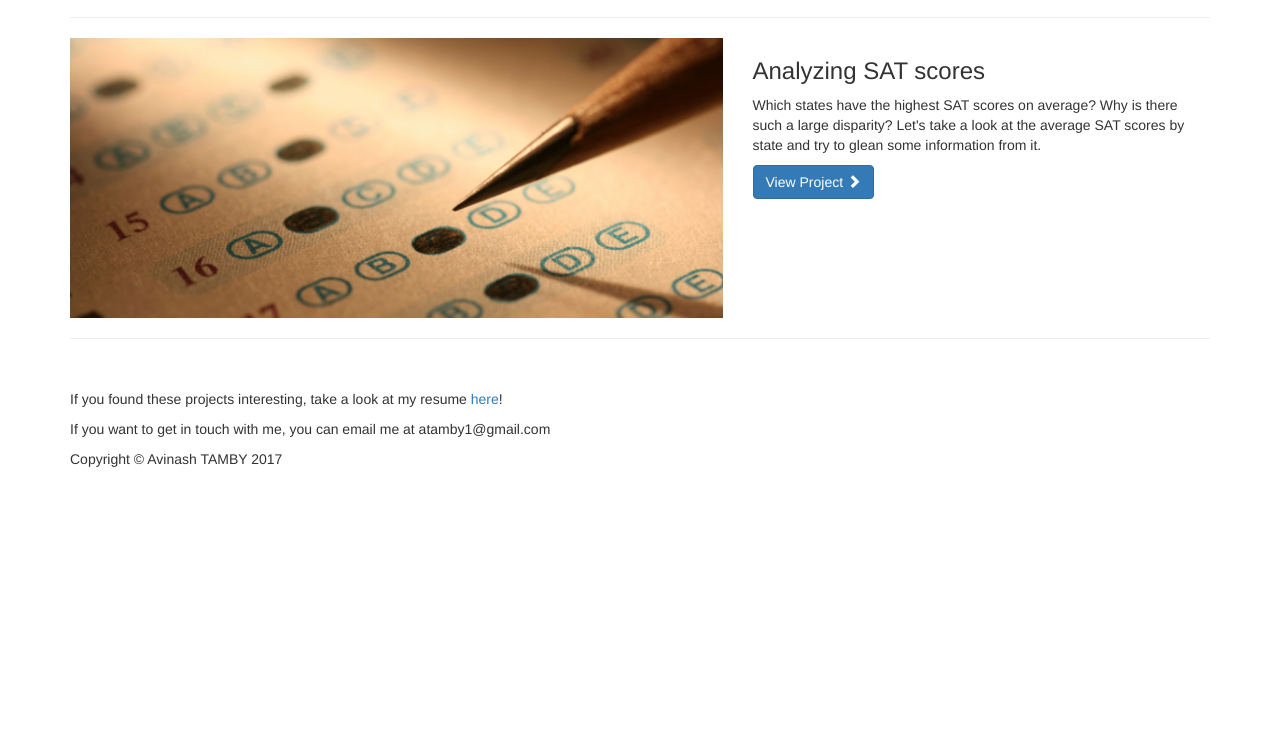
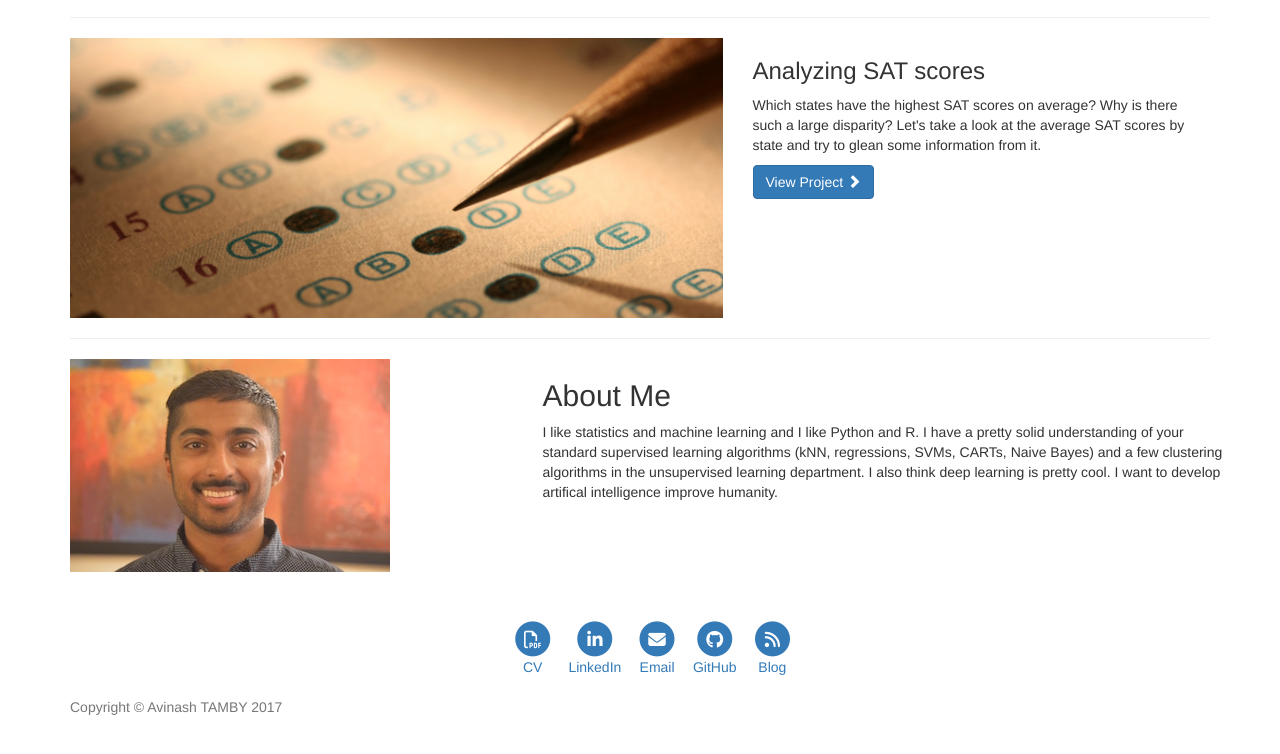
Before and after one commit to atamby1/portfolio, a plain HTML site: page index.html in a window 1280 px wide. Shown: the part 1780-2534 px from the top of the page. Before the commit the page ends 2309 px from the top, so only its background shows below. Drawn offline with Linux system fonts and the light colour scheme.

Commit message:
added more info

```diff
--- a/index.html
+++ b/index.html
@@ -2,6 +2,8 @@
 <html lang="en">
 
 <head>
+
+    <script src="https://use.fontawesome.com/ac5736e34c.js"></script>
 
     <meta charset="utf-8">
     <meta http-equiv="X-UA-Compatible" content="IE=edge">
@@ -43,6 +45,13 @@
             </div>
             <!-- Collect the nav links, forms, and other content for toggling -->
             <div class="collapse navbar-collapse" id="bs-example-navbar-collapse-1">
+                <ul class="nav navbar-nav">
+                    <li>
+                        <a class="page-scroll" href='#About'>About</a>
+                    </li>
+                    <li>
+                        <a class="page-scroll" href='#Contact'>Contact</a>
+                    </li>
             </div>
             <!-- /.navbar-collapse -->
         </div>
@@ -166,15 +175,77 @@
 
         <hr>
 
+        <!-- About Me -->
+        <section class="" id="About">
+            <div class="row">
+            <div class="col-md-5">
+                <a href="#">
+                    <img class="" src="images/Avinash.jpg" alt="">
+                </a>
+            </div>
+            <div class="">
+                <h2>About Me</h2>
+                <p>I like statistics and machine learning and I like Python and R. I have a pretty solid understanding of your standard supervised learning algorithms (kNN, regressions, SVMs, CARTs, Naive Bayes) and a few clustering algorithms in the unsupervised learning department. I also think deep learning is pretty cool. I want to develop artifical intelligence improve humanity.</p>
+            </div>
+        </div>
+    </section>
+
         <!-- Footer -->
-        <footer>
-            <div class="row">
-                <div class="col-lg-12">
-                	<p>If you found these projects interesting, take a look at my resume <a href="https://docs.google.com/document/d/1zA03Xn2hneXuRcAdYfEBMfrSFMDZniiEoAbyUN_W5Mo/edit">here</a>!</p>
-                	<p>If you want to get in touch with me, you can email me at atamby1@gmail.com</p>
-                    <p>Copyright &copy; Avinash TAMBY 2017</p>
+        <footer id="Contact">
+            <div class="container">
+                <div class="row">
+                    <div class="col-lg-8 col-lg-offset-2 col-md-10 col-md-offset-1">
+                    <ul class="list-inline text-center">
+                        <li>
+                            <a href="pdf/AvinashResumeFeb17.pdf">
+                                <span class="fa-stack fa-lg">
+                                    <i class="fa fa-circle fa-stack-2x"></i>
+                                    <i class="fa fa-file-pdf-o fa-stack-1x fa-inverse"></i>
+                                </span>
+                                <p>CV</p>
+                            </a>
+                        </li>
+                        <li>
+                            <a href="https://www.linkedin.com/in/avinashtamby">
+                                <span class="fa-stack fa-lg">
+                                    <i class="fa fa-circle fa-stack-2x"></i>
+                                    <i class="fa fa-linkedin fa-stack-1x fa-inverse"></i>
+                                </span>
+                                <p>LinkedIn</p>
+                            </a>
+                        </li>
+                        <li>
+                            <a href="mailto:atamby1@gmail.com">
+                                <span class="fa-stack fa-lg">
+                                    <i class="fa fa-circle fa-stack-2x"></i>
+                                    <i class="fa fa-envelope fa-stack-1x fa-inverse"></i>
+                                </span>
+                                <p>Email</p>
+                            </a>
+                        </li>
+                        <li>
+                            <a href="https://www.github.com/atamby1">
+                                <span class="fa-stack fa-lg">
+                                    <i class="fa fa-circle fa-stack-2x"></i>
+                                    <i class="fa fa-github fa-stack-1x fa-inverse"></i>
+                                </span>
+                                <p>GitHub</p>
+                            </a>
+                        </li>
+                        <li>
+                            <a href="https://atamby1.github.io">
+                                <span class="fa-stack fa-lg">
+                                    <i class="fa fa-circle fa-stack-2x"></i>
+                                    <i class="fa fa-rss fa-stack-1x fa-inverse"></i>
+                                </span>
+                                <p>Blog</p>
+                            </a>
+                        </li>
+                    </ul>
                 </div>
             </div>
+        </div>
+        <p class="copyright text-muted">Copyright &copy; Avinash TAMBY 2017</p>
             <!-- /.row -->
         </footer>
 
```
Also changed, not shown: images/Avinash.jpg (added), 1 other file.
